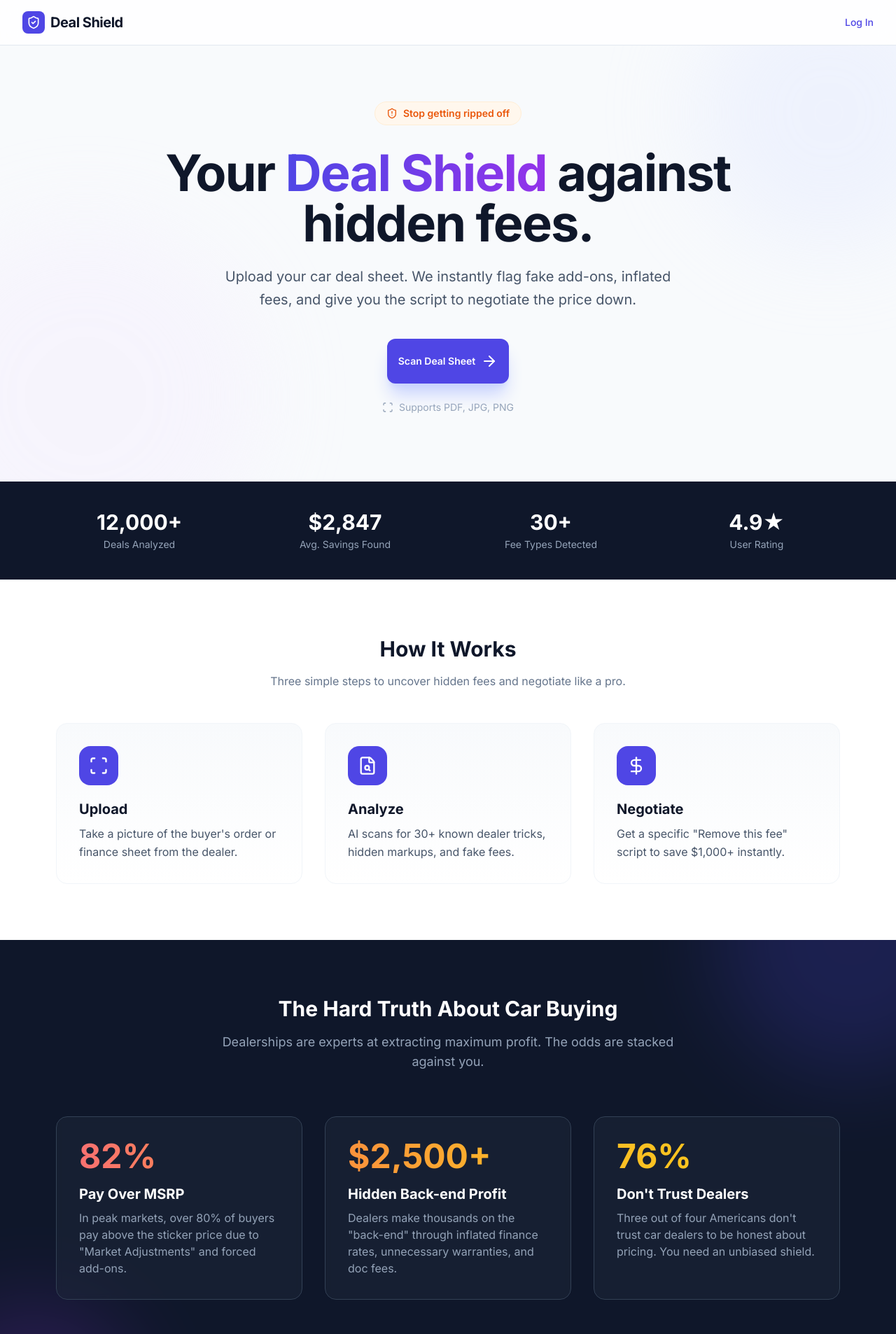
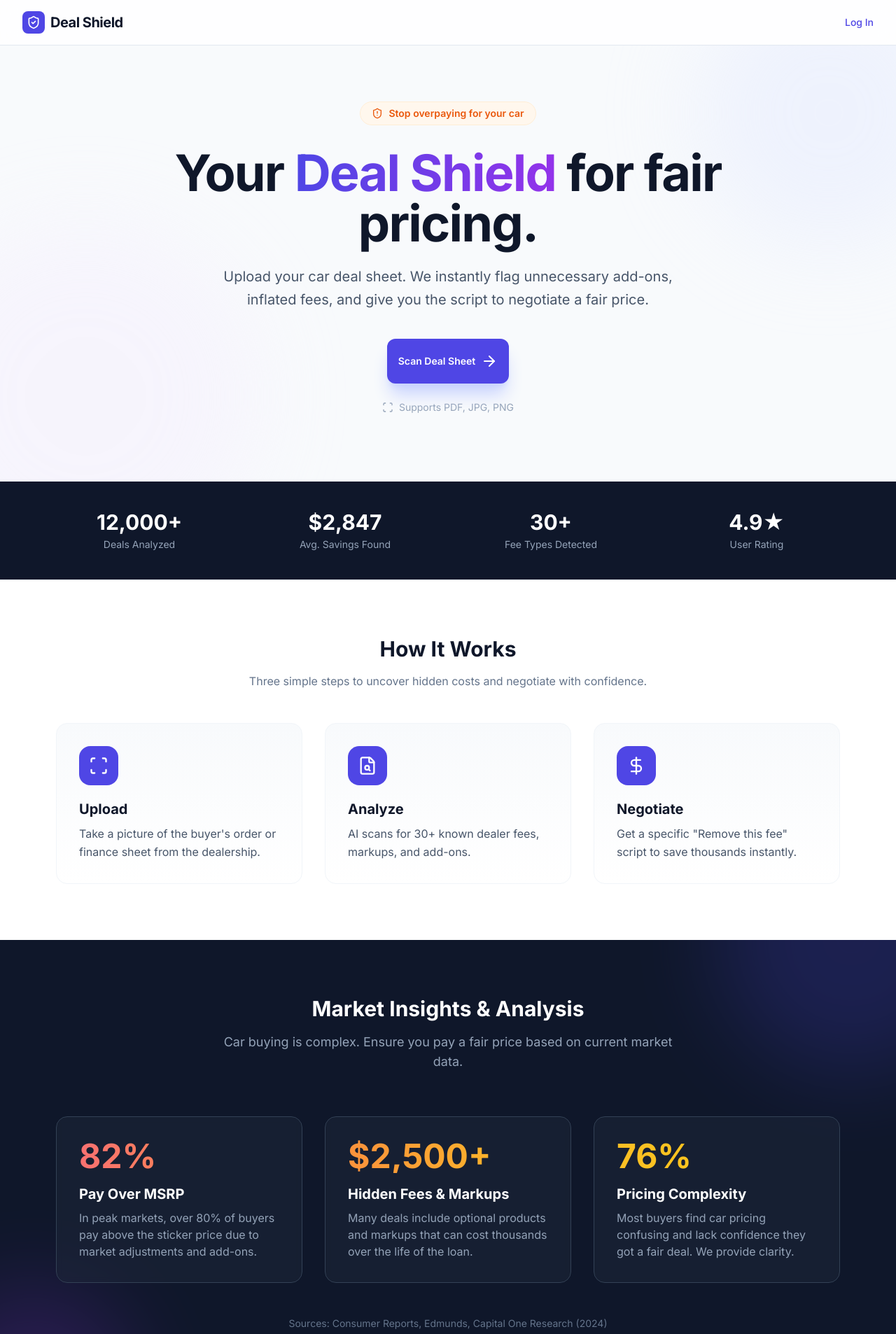
Before and after one commit to forevercrab321-svg/used-car-deal-shield, a React (Vite) app: page / in a window 1280 px wide. Shown: the top 1906 px of the page at 70% size. Built offline with nearby package versions, Linux system fonts and the light colour scheme; no server answers.

Commit message:
feat: Adjust tone to be more objective and professional

```diff
--- a/pages/Landing.tsx
+++ b/pages/Landing.tsx
@@ -24,15 +24,15 @@ export const Landing: React.FC = () => {
         <div className="relative z-10">
           <div className="inline-flex items-center rounded-full border border-orange-100 bg-orange-50 px-4 py-1.5 text-sm font-semibold text-orange-600 mb-8 animate-fade-in">
             <ShieldAlert size={16} className="mr-2" />
-            Stop getting ripped off
+            Stop overpaying for your car
           </div>
 
           <h1 className="text-5xl font-extrabold tracking-tight text-slate-900 sm:text-6xl md:text-7xl mb-6 max-w-4xl mx-auto leading-[1.1]">
-            Your <span className="text-transparent bg-clip-text bg-gradient-to-r from-indigo-600 to-purple-600">Deal Shield</span> against hidden fees.
+            Your <span className="text-transparent bg-clip-text bg-gradient-to-r from-indigo-600 to-purple-600">Deal Shield</span> for fair pricing.
           </h1>
 
           <p className="mx-auto max-w-2xl text-xl text-slate-600 mb-10 leading-relaxed">
-            Upload your car deal sheet. We instantly flag fake add-ons, inflated fees, and give you the script to negotiate the price down.
+            Upload your car deal sheet. We instantly flag unnecessary add-ons, inflated fees, and give you the script to negotiate a fair price.
           </p>
 
           <Link to="/upload">
@@ -70,13 +70,13 @@ export const Landing: React.FC = () => {
       <section className="w-full bg-white py-20 border-t border-slate-100">
         <div className="max-w-6xl mx-auto px-4">
           <h2 className="text-3xl font-extrabold text-center text-slate-900 mb-4">How It Works</h2>
-          <p className="text-center text-slate-500 mb-12 max-w-xl mx-auto">Three simple steps to uncover hidden fees and negotiate like a pro.</p>
+          <p className="text-center text-slate-500 mb-12 max-w-xl mx-auto">Three simple steps to uncover hidden costs and negotiate with confidence.</p>
 
           <div className="grid md:grid-cols-3 gap-8">
             {[
-              { icon: <Scan size={28} />, step: "1", title: "Upload", desc: "Take a picture of the buyer's order or finance sheet from the dealer." },
-              { icon: <FileSearch size={28} />, step: "2", title: "Analyze", desc: "AI scans for 30+ known dealer tricks, hidden markups, and fake fees." },
-              { icon: <DollarSign size={28} />, step: "3", title: "Negotiate", desc: "Get a specific \"Remove this fee\" script to save $1,000+ instantly." },
+              { icon: <Scan size={28} />, step: "1", title: "Upload", desc: "Take a picture of the buyer's order or finance sheet from the dealership." },
+              { icon: <FileSearch size={28} />, step: "2", title: "Analyze", desc: "AI scans for 30+ known dealer fees, markups, and add-ons." },
+              { icon: <DollarSign size={28} />, step: "3", title: "Negotiate", desc: "Get a specific \"Remove this fee\" script to save thousands instantly." },
             ].map((item, i) => (
               <div key={i} className="p-8 bg-gradient-to-b from-slate-50 to-white rounded-2xl border border-slate-100 hover:shadow-lg hover:border-indigo-100 transition-all duration-300 group">
                 <div className="h-14 w-14 bg-indigo-600 rounded-2xl flex items-center justify-center text-white mb-5 group-hover:scale-110 transition-transform">
@@ -97,25 +97,25 @@ export const Landing: React.FC = () => {
 
         <div className="max-w-6xl mx-auto px-4 relative z-10">
           <div className="text-center mb-16">
-            <h2 className="text-3xl font-extrabold mb-4">The Hard Truth About Car Buying</h2>
-            <p className="text-slate-400 max-w-2xl mx-auto text-lg">Dealerships are experts at extracting maximum profit. The odds are stacked against you.</p>
+            <h2 className="text-3xl font-extrabold mb-4">Market Insights & Analysis</h2>
+            <p className="text-slate-400 max-w-2xl mx-auto text-lg">Car buying is complex. Ensure you pay a fair price based on current market data.</p>
           </div>
 
           <div className="grid md:grid-cols-3 gap-8">
             <div className="bg-slate-800/50 backdrop-blur-sm p-8 rounded-2xl border border-slate-700 hover:border-indigo-500 transition-colors">
               <div className="text-5xl font-extrabold text-transparent bg-clip-text bg-gradient-to-r from-red-400 to-orange-400 mb-4">82%</div>
               <h3 className="text-xl font-bold mb-2">Pay Over MSRP</h3>
-              <p className="text-slate-400">In peak markets, over 80% of buyers pay above the sticker price due to "Market Adjustments" and forced add-ons.</p>
+              <p className="text-slate-400">In peak markets, over 80% of buyers pay above the sticker price due to market adjustments and add-ons.</p>
             </div>
             <div className="bg-slate-800/50 backdrop-blur-sm p-8 rounded-2xl border border-slate-700 hover:border-indigo-500 transition-colors">
               <div className="text-5xl font-extrabold text-transparent bg-clip-text bg-gradient-to-r from-orange-400 to-amber-400 mb-4">$2,500+</div>
-              <h3 className="text-xl font-bold mb-2">Hidden Back-end Profit</h3>
-              <p className="text-slate-400">Dealers make thousands on the "back-end" through inflated finance rates, unnecessary warranties, and doc fees.</p>
+              <h3 className="text-xl font-bold mb-2">Hidden Fees & Markups</h3>
+              <p className="text-slate-400">Many deals include optional products and markups that can cost thousands over the life of the loan.</p>
             </div>
             <div className="bg-slate-800/50 backdrop-blur-sm p-8 rounded-2xl border border-slate-700 hover:border-indigo-500 transition-colors">
               <div className="text-5xl font-extrabold text-transparent bg-clip-text bg-gradient-to-r from-amber-400 to-yellow-400 mb-4">76%</div>
-              <h3 className="text-xl font-bold mb-2">Don't Trust Dealers</h3>
-              <p className="text-slate-400">Three out of four Americans don't trust car dealers to be honest about pricing. You need an unbiased shield.</p>
+              <h3 className="text-xl font-bold mb-2">Pricing Complexity</h3>
+              <p className="text-slate-400">Most buyers find car pricing confusing and lack confidence they got a fair deal. We provide clarity.</p>
             </div>
           </div>
 
@@ -129,7 +129,7 @@ export const Landing: React.FC = () => {
       <section className="w-full bg-slate-50 py-20 border-t border-slate-100">
         <div className="max-w-6xl mx-auto px-4">
           <h2 className="text-3xl font-extrabold text-center text-slate-900 mb-4">Where We Find Your Money</h2>
-          <p className="text-center text-slate-500 mb-12 max-w-2xl mx-auto">Our AI scans for 30+ specific fees that dealers use to pad their profits.</p>
+          <p className="text-center text-slate-500 mb-12 max-w-2xl mx-auto">Our AI scans for 30+ specific items that may inflate your total price.</p>
 
           <div className="grid md:grid-cols-2 gap-12 items-center">
             <div className="space-y-4">
```
